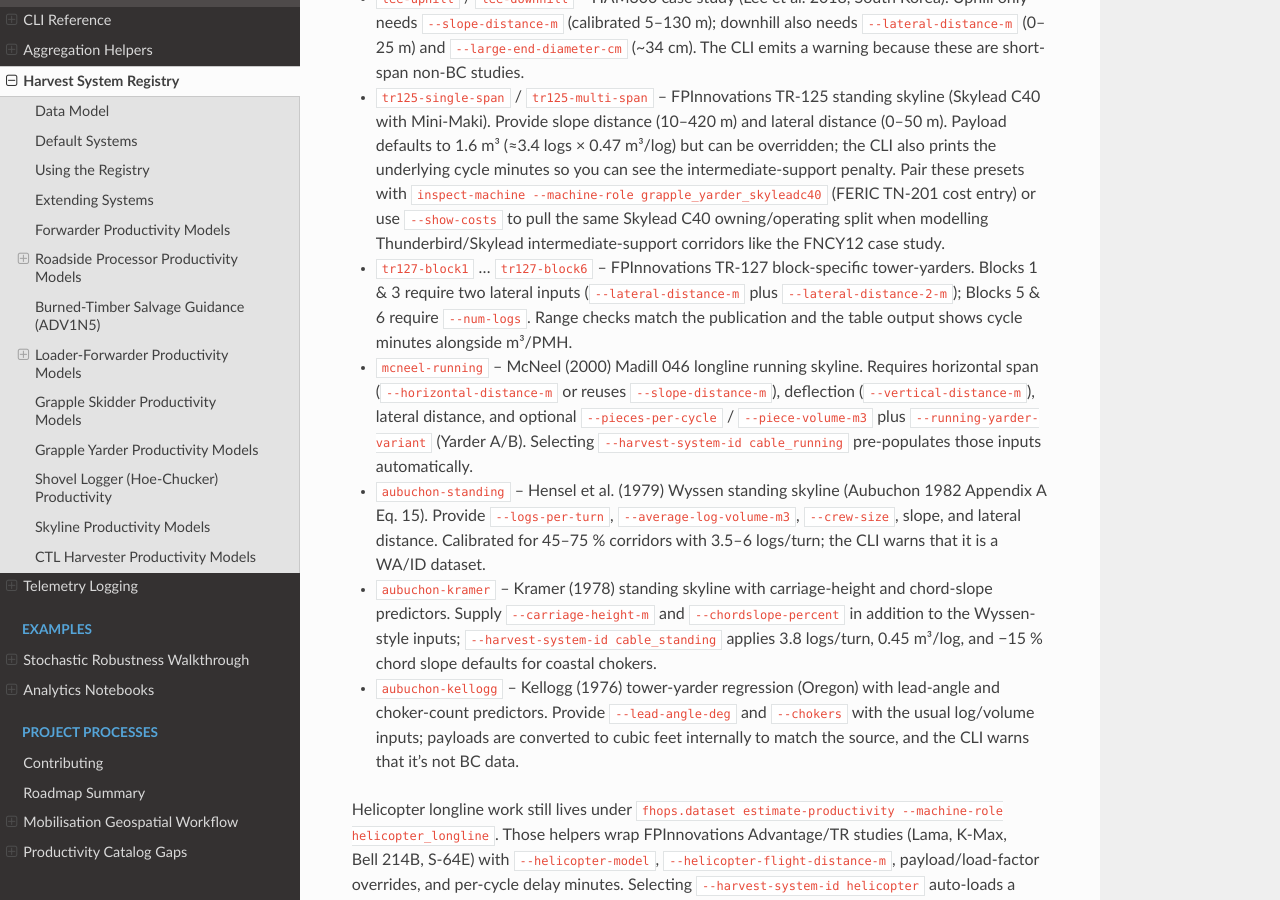
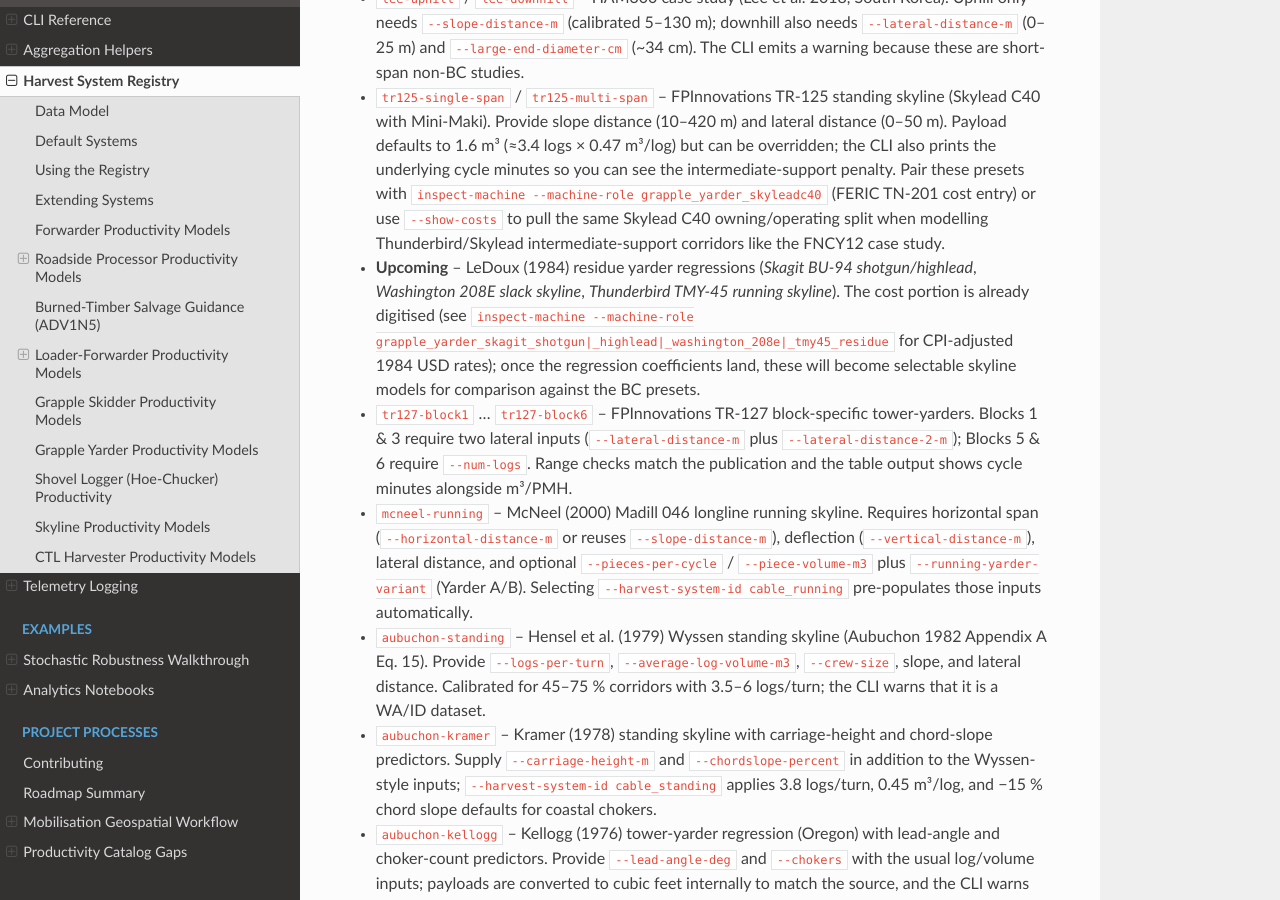
Before and after one commit to UBC-FRESH/fhops, a Sphinx documentation site: the page built from docs/reference/harvest_systems.rst, in a window 1280 px wide and 900 px high, scrolled down 15856 px. Built offline with Sphinx 7.4.7 and the Read the Docs theme 3.1.0, drawn with Linux system fonts in a browser that asks for light colours.

Commit message:
Add LeDoux skyline cost references

```diff
--- a/docs/reference/harvest_systems.rst
+++ b/docs/reference/harvest_systems.rst
@@ -691,6 +691,7 @@ into the regressions. Available models:
   Pair these presets with ``inspect-machine --machine-role grapple_yarder_skyleadc40`` (FERIC TN-201 cost entry) or
   use ``--show-costs`` to pull the same Skylead C40 owning/operating split when modelling Thunderbird/Skylead
   intermediate-support corridors like the FNCY12 case study.
+* **Upcoming** – LeDoux (1984) residue yarder regressions (`Skagit BU-94 shotgun/highlead`, `Washington 208E slack skyline`, `Thunderbird TMY-45 running skyline`). The cost portion is already digitised (see ``inspect-machine --machine-role grapple_yarder_skagit_shotgun|_highlead|_washington_208e|_tmy45_residue`` for CPI-adjusted 1984 USD rates); once the regression coefficients land, these will become selectable skyline models for comparison against the BC presets.
 * ``tr127-block1`` … ``tr127-block6`` – FPInnovations TR-127 block-specific tower-yarders. Blocks 1 & 3 require two
   lateral inputs (``--lateral-distance-m`` plus ``--lateral-distance-2-m``); Blocks 5 & 6 require ``--num-logs``.
   Range checks match the publication and the table output shows cycle minutes alongside m³/PMH.
```
Also changed, not shown: CHANGE_LOG.md (+1 -0 lines), 1 other file.
